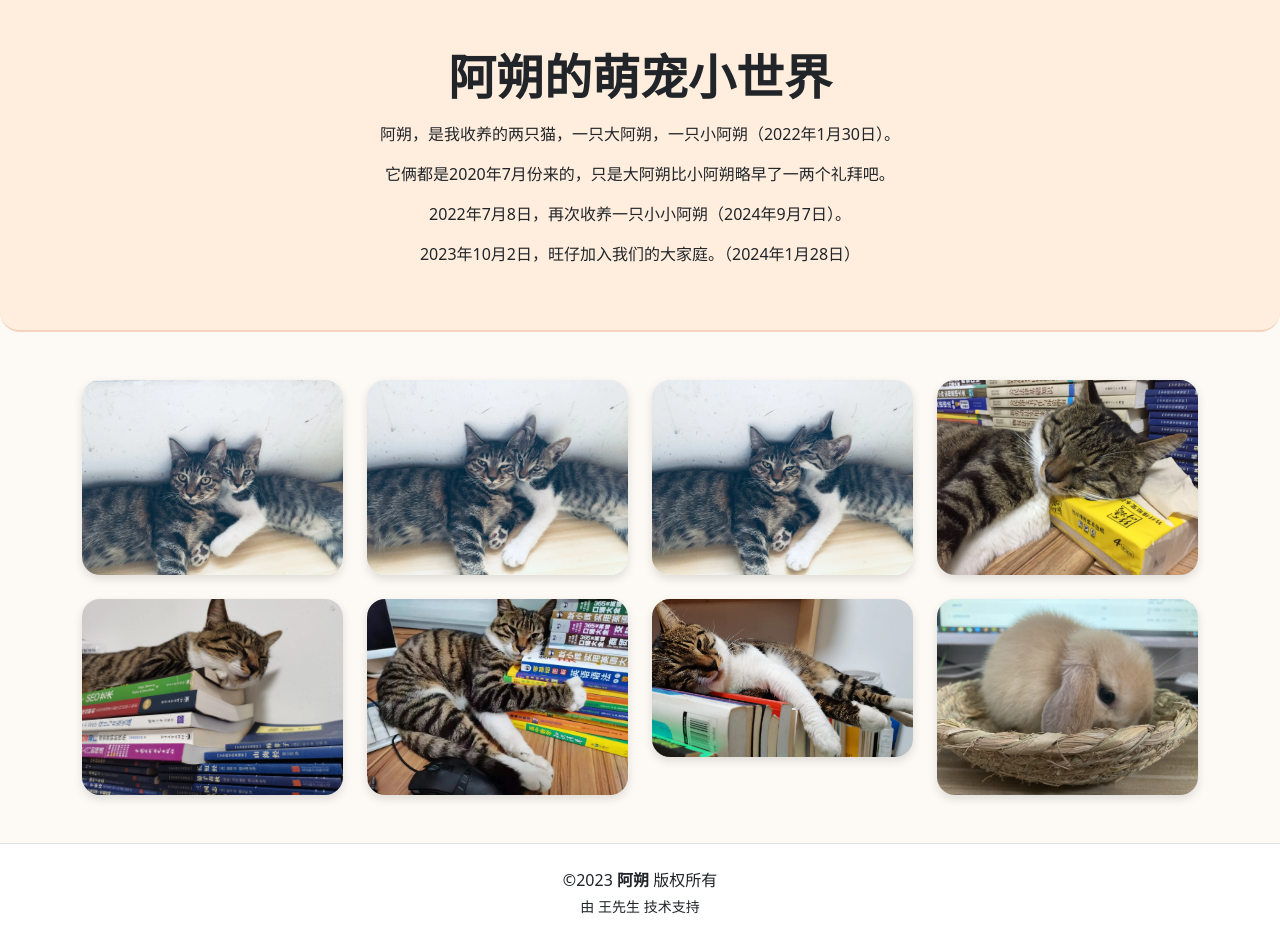
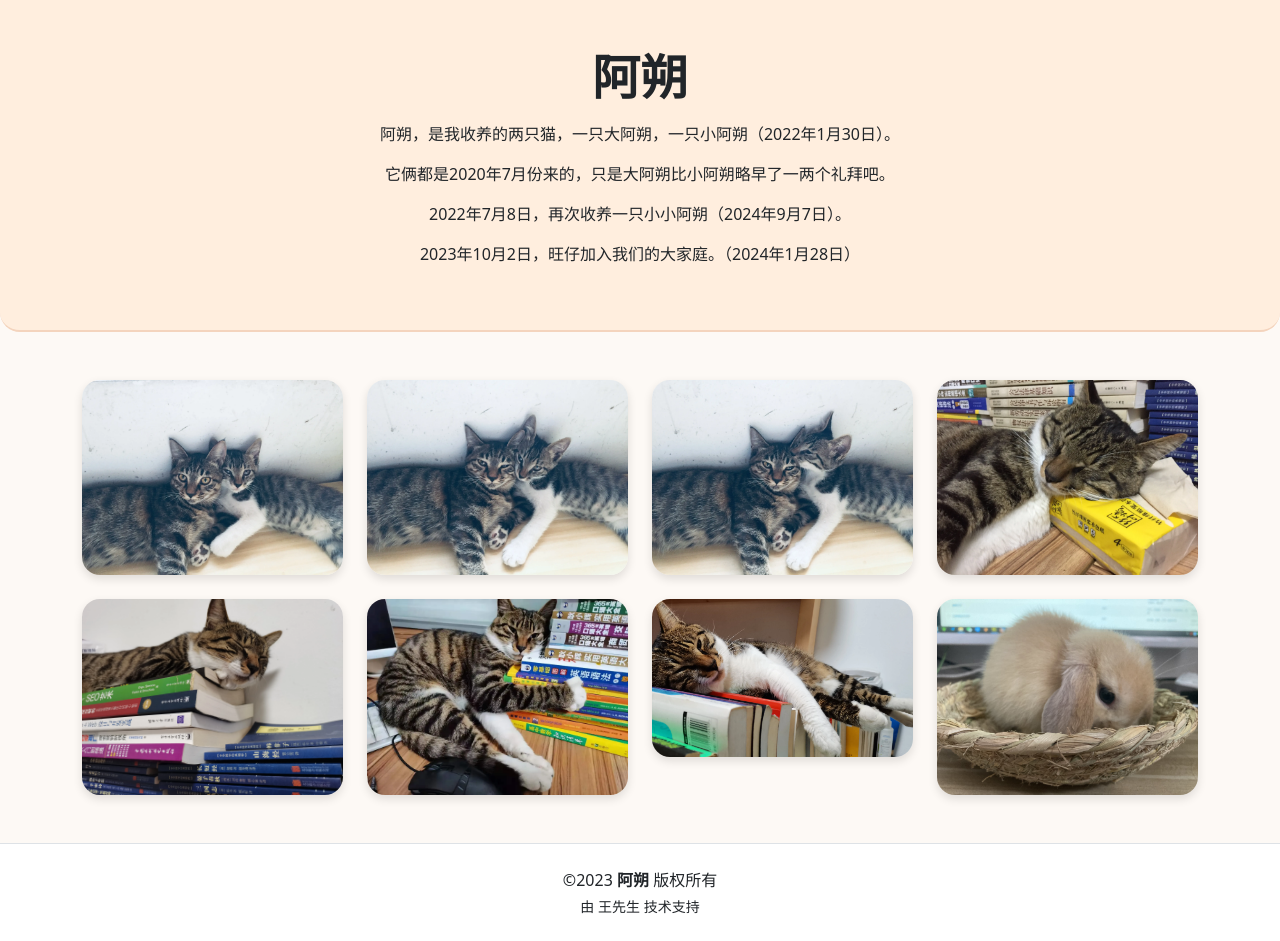
Before and after one commit to Xidorn/ashuo, a plain HTML site: page index.html in a window 1280 px wide. Drawn offline with nearby package versions, Linux system fonts and the light colour scheme.

Commit message:
Update index.html

```diff
--- a/index.html
+++ b/index.html
@@ -37,7 +37,7 @@
 
 <body>
   <header class="text-center py-5">
-    <h1 class="fw-bold display-5">阿朔的萌宠小世界</h1>
+    <h1 class="fw-bold display-5">阿朔</h1>
     <p class="mt-3">阿朔，是我收养的两只猫，一只大阿朔，一只小阿朔（2022年1月30日）。</p>
     <p>它俩都是2020年7月份来的，只是大阿朔比小阿朔略早了一两个礼拜吧。</p>
     <p>2022年7月8日，再次收养一只小小阿朔（2024年9月7日）。</p>
```
